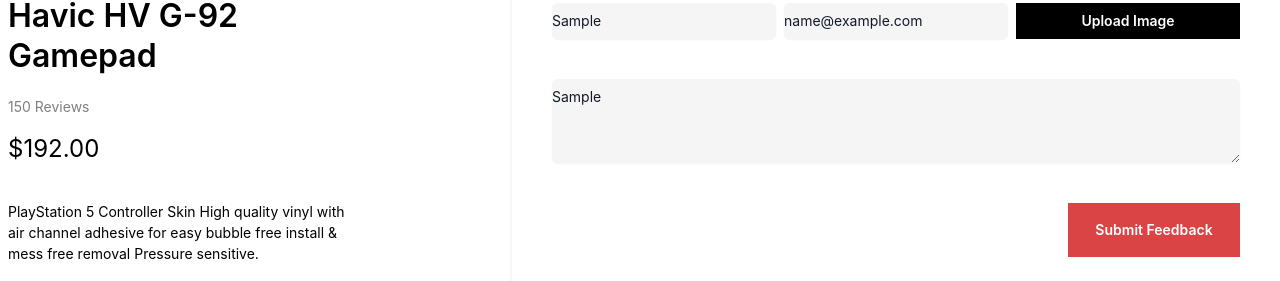
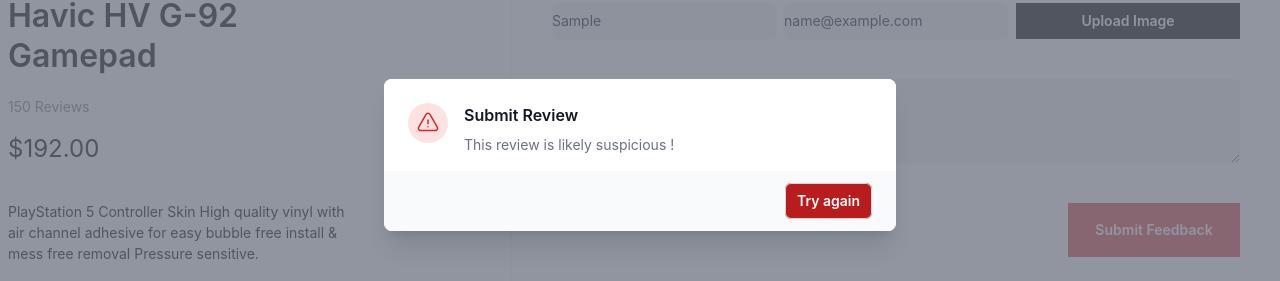
Before and after one commit to Ruchirakavinda/fakefeedback-frontend, a React (Create React App) app: page / in a window 1280 px wide. Both pictures are taken after typing "Sample", "name@example.com", "Sample" into the empty fields and a click on the button "Submit Feedback". Shown: the part 245-526 px from the top of the page. Built offline with nearby package versions, Linux system fonts and the light colour scheme.

Commit message:
popup screens

```diff
--- a/src/components/HeroForm.js
+++ b/src/components/HeroForm.js
@@ -1,6 +1,24 @@
-import React from "react";
+import { React, Fragment, useRef, useState } from "react";
+import { Dialog, Transition } from "@headlessui/react";
+import {
+  ExclamationTriangleIcon,
+  ShieldCheckIcon,
+} from "@heroicons/react/24/outline";
+function HeroForm() {
+  const [open, setOpen] = useState(false);
+  const [openTwo, setOpenTwo] = useState(false);
+  const [done, setDone] = useState(true);
 
-function HeroForm() {
+  const cancelButtonRef = useRef(null);
+
+  const handleSubmit = () => {
+    if (done) {
+      setOpen(true);
+    } else {
+      setOpenTwo(true);
+    }
+  };
+
   return (
     <>
       <div className="mx-auto max-w-7xl flex w-full py-20 items-center border-b-2 border-[#DCDCDC]">
@@ -69,6 +87,7 @@ function HeroForm() {
               <button
                 type="button"
                 class="text-sm font-semibold leading-6 bg-[#DB4444] w-[100%]  text-[#ffffff] px-[16px] py-[15px] flex items-center justify-center"
+                onClick={handleSubmit}
               >
                 Submit Feedback
               </button>
@@ -76,6 +95,153 @@ function HeroForm() {
           </div>
         </div>
       </div>
+
+      {/* ////////   Models     ////// */}
+
+      <Transition.Root show={open} as={Fragment}>
+        <Dialog
+          as="div"
+          className="relative z-10"
+          initialFocus={cancelButtonRef}
+          onClose={setOpen}
+        >
+          <Transition.Child
+            as={Fragment}
+            enter="ease-out duration-300"
+            enterFrom="opacity-0"
+            enterTo="opacity-100"
+            leave="ease-in duration-200"
+            leaveFrom="opacity-100"
+            leaveTo="opacity-0"
+          >
+            <div className="fixed inset-0 bg-gray-500 bg-opacity-75 transition-opacity" />
+          </Transition.Child>
+
+          <div className="fixed inset-0 z-10 w-screen overflow-y-auto">
+            <div className="flex min-h-full items-end justify-center p-4 text-center sm:items-center sm:p-0">
+              <Transition.Child
+                as={Fragment}
+                enter="ease-out duration-300"
+                enterFrom="opacity-0 translate-y-4 sm:translate-y-0 sm:scale-95"
+                enterTo="opacity-100 translate-y-0 sm:scale-100"
+                leave="ease-in duration-200"
+                leaveFrom="opacity-100 translate-y-0 sm:scale-100"
+                leaveTo="opacity-0 translate-y-4 sm:translate-y-0 sm:scale-95"
+              >
+                <Dialog.Panel className="relative transform overflow-hidden rounded-lg bg-white text-left shadow-xl transition-all sm:my-8 sm:w-full sm:max-w-lg">
+                  <div className="bg-white px-4 pb-4 pt-5 sm:p-6 sm:pb-4">
+                    <div className="sm:flex sm:items-start">
+                      <div className="mx-auto flex h-12 w-12 flex-shrink-0 items-center justify-center rounded-full bg-red-100 sm:mx-0 sm:h-10 sm:w-10">
+                        <ExclamationTriangleIcon
+                          className="h-6 w-6 text-red-600"
+                          aria-hidden="true"
+                        />
+                      </div>
+                      <div className="mt-3 text-center sm:ml-4 sm:mt-0 sm:text-left">
+                        <Dialog.Title
+                          as="h3"
+                          className="text-base font-semibold leading-6 text-gray-900"
+                        >
+                          Submit Review
+                        </Dialog.Title>
+                        <div className="mt-2">
+                          <p className="text-sm text-gray-500">
+                            This review is likely suspicious !
+                          </p>
+                        </div>
+                      </div>
+                    </div>
+                  </div>
+                  <div className="bg-gray-50 px-4 py-3 flex justify-end	sm:px-6">
+                    <button
+                      type="button"
+                      className="mt-3 inline-flex w-full justify-center rounded-md bg-red-700	 px-3 py-2 text-sm font-semibold text-white shadow-sm ring-1 ring-inset ring-gray-300 hover:bg-red sm:mt-0 sm:w-auto"
+                      onClick={() => setOpen(false)}
+                      ref={cancelButtonRef}
+                    >
+                      Try again
+                    </button>
+                  </div>
+                </Dialog.Panel>
+              </Transition.Child>
+            </div>
+          </div>
+        </Dialog>
+      </Transition.Root>
+      {/* ////////////// */}
+
+      {/* ////////////// */}
+
+      <Transition.Root show={openTwo} as={Fragment}>
+        <Dialog
+          as="div"
+          className="relative z-10"
+          initialFocus={cancelButtonRef}
+          onClose={setOpenTwo}
+        >
+          <Transition.Child
+            as={Fragment}
+            enter="ease-out duration-300"
+            enterFrom="opacity-0"
+            enterTo="opacity-100"
+            leave="ease-in duration-200"
+            leaveFrom="opacity-100"
+            leaveTo="opacity-0"
+          >
+            <div className="fixed inset-0 bg-gray-500 bg-opacity-75 transition-opacity" />
+          </Transition.Child>
+
+          <div className="fixed inset-0 z-10 w-screen overflow-y-auto">
+            <div className="flex min-h-full items-end justify-center p-4 text-center sm:items-center sm:p-0">
+              <Transition.Child
+                as={Fragment}
+                enter="ease-out duration-300"
+                enterFrom="opacity-0 translate-y-4 sm:translate-y-0 sm:scale-95"
+                enterTo="opacity-100 translate-y-0 sm:scale-100"
+                leave="ease-in duration-200"
+                leaveFrom="opacity-100 translate-y-0 sm:scale-100"
+                leaveTo="opacity-0 translate-y-4 sm:translate-y-0 sm:scale-95"
+              >
+                <Dialog.Panel className="relative transform overflow-hidden rounded-lg bg-white text-left shadow-xl transition-all sm:my-8 sm:w-full sm:max-w-lg">
+                  <div className="bg-white px-4 pb-4 pt-5 sm:p-6 sm:pb-4">
+                    <div className="sm:flex sm:items-start">
+                      <div className="mx-auto flex h-12 w-12 flex-shrink-0 items-center justify-center rounded-full bg-green-100 sm:mx-0 sm:h-10 sm:w-10">
+                        <ShieldCheckIcon
+                          className="h-6 w-6 text-green-600"
+                          aria-hidden="true"
+                        />
+                      </div>
+                      <div className="mt-3 text-center sm:ml-4 sm:mt-0 sm:text-left">
+                        <Dialog.Title
+                          as="h3"
+                          className="text-base font-semibold leading-6 text-gray-900"
+                        >
+                          Submit Review
+                        </Dialog.Title>
+                        <div className="mt-2">
+                          <p className="text-sm text-gray-500">
+                            Review Submitted Successfully !
+                          </p>
+                        </div>
+                      </div>
+                    </div>
+                  </div>
+                  <div className="bg-gray-50 px-4 py-3 flex justify-end	sm:px-6">
+                    <button
+                      type="button"
+                      className="mt-3 inline-flex w-full justify-center rounded-md bg-green-700	 px-3 py-2 text-sm font-semibold text-white shadow-sm ring-1 ring-inset ring-gray-300 hover:bg-red sm:mt-0 sm:w-auto"
+                      onClick={() => setOpenTwo(false)}
+                      ref={cancelButtonRef}
+                    >
+                      OK
+                    </button>
+                  </div>
+                </Dialog.Panel>
+              </Transition.Child>
+            </div>
+          </div>
+        </Dialog>
+      </Transition.Root>
     </>
   );
 }
```
